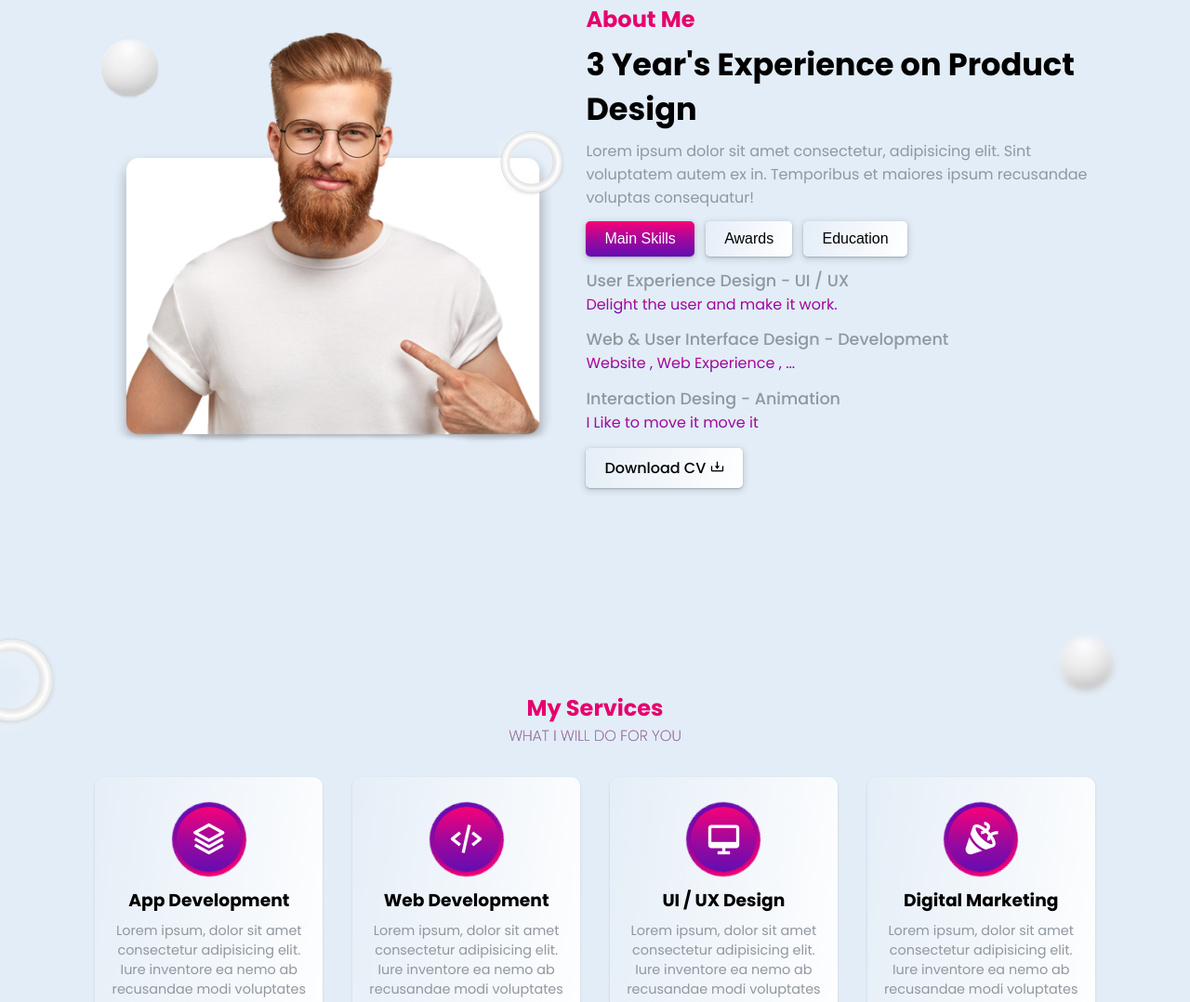
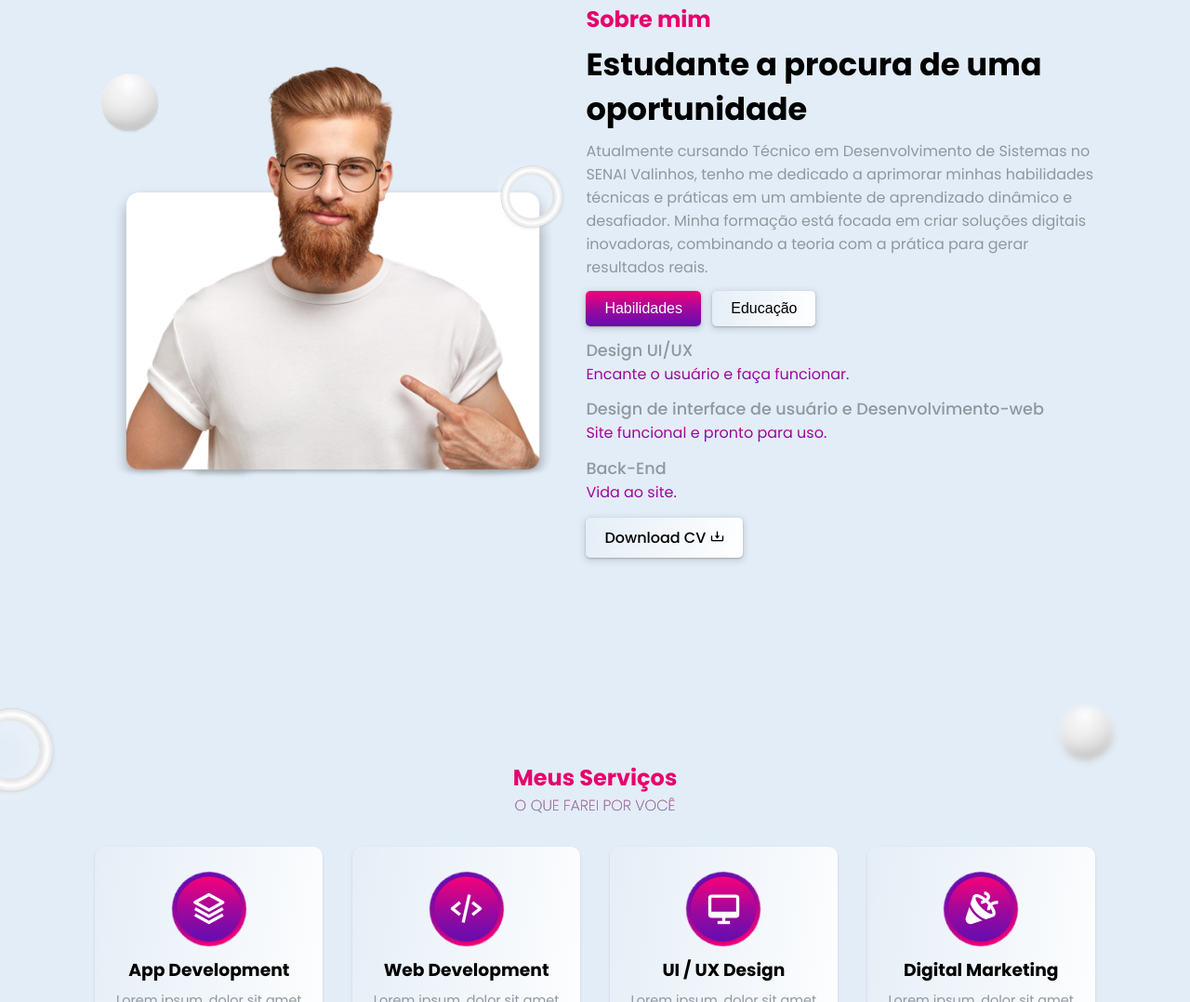
Before and after one commit to pablodelgado26/portfolio-pabloDelgado, a plain HTML site: page index.html in a window 1280 px wide. Shown: the part 935-2013 px from the top of the page at 93% size. Drawn offline with nearby package versions, Linux system fonts and the light colour scheme.

Commit message:
refactor: arrumando sobre mim

```diff
--- a/index.html
+++ b/index.html
@@ -40,7 +40,7 @@
 
             <div class="btn-box">
                 <a href="mailto:juniordelgadosp@gmail.com" class="btn">Contrate-me <i class='bx bx-right-arrow-alt' ></i></a>
-                <a href="img/resume.pdf" target="_blank" class="btn d-CV">Download CV <i class='bx bx-download'></i></a>
+                <a href="img/CV-Pablo Delgado.pdf" target="_blank" class="btn d-CV">Download CV <i class='bx bx-download'></i></a>
             </div>
 
             <div class="social-media">
@@ -80,71 +80,57 @@
             </div>
         </div>
         <div class="about-content">
-            <h2 class="heading">About Me</h2>
-            <h3>3 Year's Experience on Product Design</h3>
-            <p>Lorem ipsum dolor sit amet consectetur, adipisicing elit. Sint voluptatem autem ex in. Temporibus et maiores ipsum recusandae voluptas consequatur!</p>
+            <h2 class="heading">Sobre mim</h2>
+            <h3>Estudante a procura de uma oportunidade</h3>
+            <p>Atualmente cursando Técnico em Desenvolvimento de Sistemas no SENAI Valinhos, tenho me dedicado a aprimorar minhas habilidades técnicas e práticas em um ambiente de aprendizado dinâmico e desafiador. Minha formação está focada em criar soluções digitais inovadoras, combinando a teoria com a prática para gerar resultados reais.</p>
             <div class="about-btn">
-                <button class="active">Main Skills</button>
-                <button>Awards</button>
-                <button>Education</button>
+                <button class="active">Habilidades</button>
+                <button>Educação</button>
             </div>
             <div class="content-btn">
                 <div class="content">
                     <div class="text-box">
-                    <p>User Experience Design - UI / UX</p>
-                    <span>Delight the user and make it work.</span>
+                    <p>Design UI/UX</p>
+                    <span>Encante o usuário e faça funcionar.</span>
                 </div>
                 <div class="text-box">
-                    <p>Web & User Interface Design - Development</p>
-                    <span>Website , Web Experience , ...</span>
+                    <p>Design de interface de usuário e Desenvolvimento-web</p>
+                    <span>Site funcional e pronto para uso.</span>
                 </div>
                 <div class="text-box">
-                    <p>Interaction Desing - Animation</p>
-                    <span>I Like to move it move it</span>
-                </div>
-                </div>
-
-                <div class="content">
-                    <div class="text-box">
-                    <p>Web Design Award</p>
-                    <span>Award for creativity and user experience.</span>
-                </div>
-                <div class="text-box">
-                    <p>Code and Development Award</p>
-                    <span>Exceptional coding skills and develoment techniques</span>
-                </div>
-                <div class="text-box">
-                    <p>Hackathons and coding Competiotions</p>
-                    <span>Participating in hackathons and coding.</span>
+                    <p>Back-End</p>
+                    <span>Vida ao site.</span>
                 </div>
                 </div>
 
 
+
+
                 <div class="content">
                     <div class="text-box">
-                    <p>Online Courses and Bootcamps</p>
-                    <span>Delight the user and make it work.</span>
+                    <p>Curso Online PHP</p>
+                    <span>Vida ao sistema.</span>
                 </div>
                 <div class="text-box">
-                    <p>Internships and Work Experience</p>
-                    <span>Website , Web Experience , ...</span>
+                    <p>Técnico em Desenvolvimento de sistemas</p>
+                    <span>Aprenda tudo sobre sistemas.</span>
                 </div>
                 <div class="text-box">
-                    <p>Bachelor's Degree in Computer Science</p>
-                    <span>I Like to move it move it</span>
+                    <p>Termino Ensino médio</p>
+                    <span>Aprenda tudo sobre a vida.</span>
                 </div>
                 </div>
             </div>
             <div class="cvContent">
-                <a href="img/resume.pdf" target="_blank" class="btn d-CV">Download CV <i class='bx bx-download'></i></a>
+                <a href="img/CV-Pablo Delgado.pdf" target="_blank" class="btn d-CV">Download CV <i class='bx bx-download'></i></a>
             </div>
         </div>
     </section>
 
     <section class="services" id="services">
         <div class="main-text">
-            <h2 class="heading">My Services</h2>
-            <span>what i will do for you</span>
+            <h2 class="heading">Meus Serviços</h2>
+            <span>O que farei por você</span>
         </div>
 
         <div class="allServices">
```
Also changed, not shown: 2 other files.
